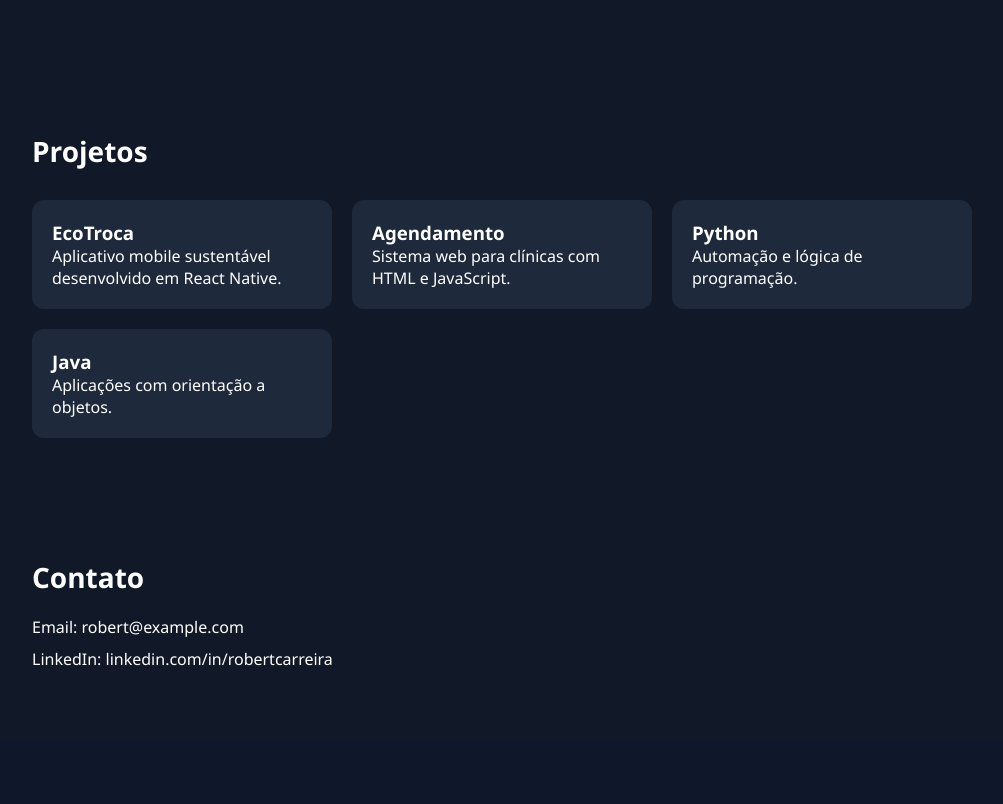
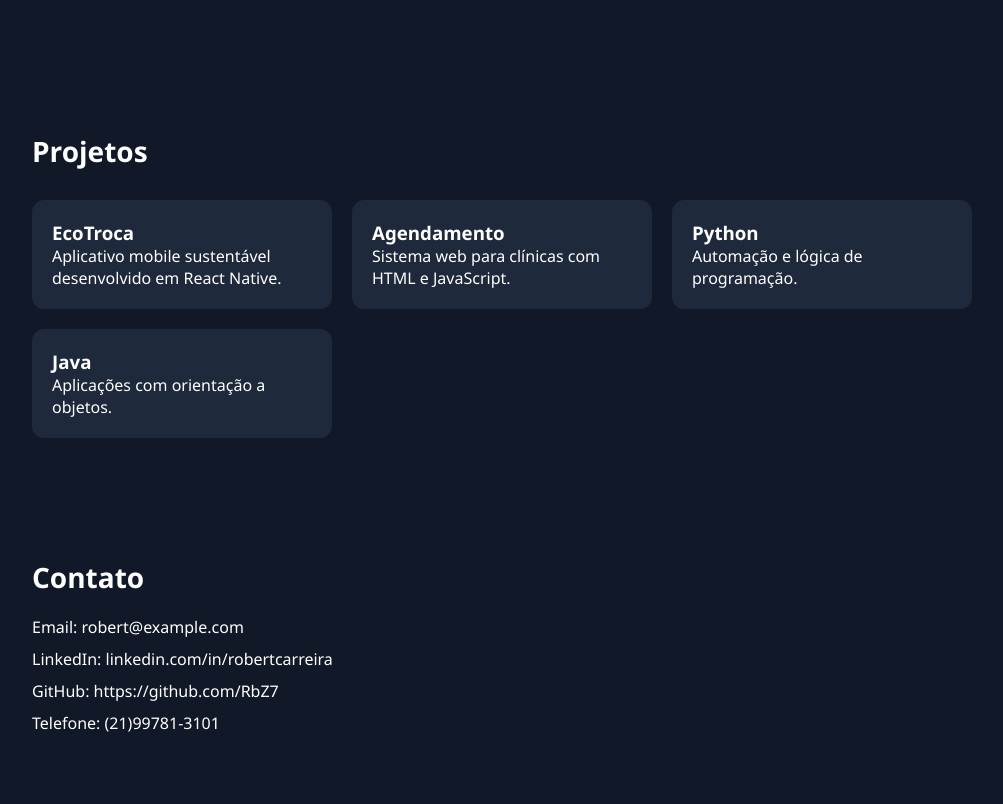
Before and after one commit to RbZ7/portf-lio, a plain HTML site: page index.html in a window 1280 px wide. Shown: the part 1061-1865 px from the top of the page, without its empty margins (268-1271 px from the left). Before the commit the page ends 1801 px from the top, so only its background shows below. Drawn offline with Linux system fonts and the light colour scheme.

Commit message:
index.html

```diff
--- a/index.html
+++ b/index.html
@@ -232,6 +232,8 @@
       <h2>Contato</h2>
       <p>Email: robert@example.com</p>
       <p>LinkedIn: linkedin.com/in/robertcarreira</p>
+      <p>GitHub: https://github.com/RbZ7</p>
+      <p>Telefone: (21)99781-3101</p>
     </section>
 
   </div>
```
